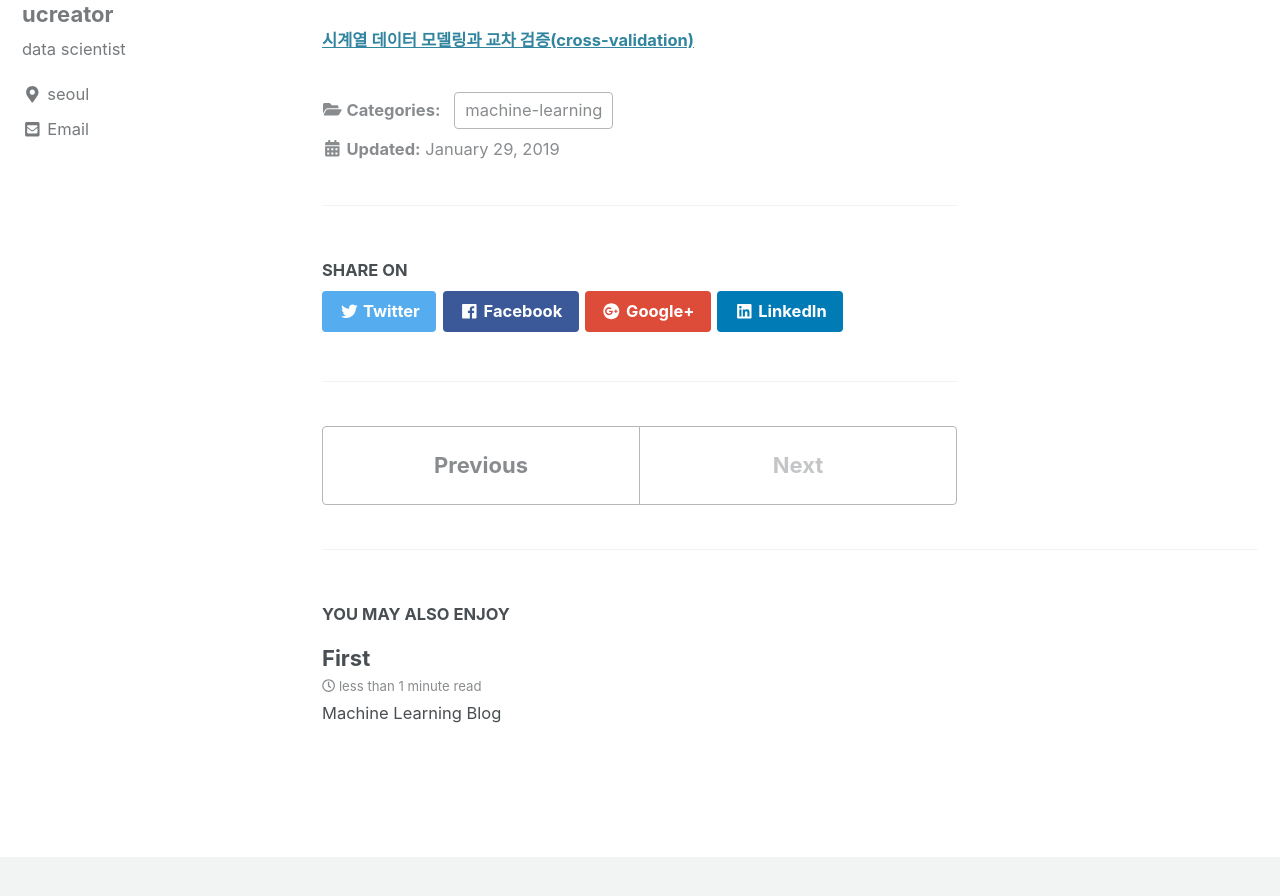
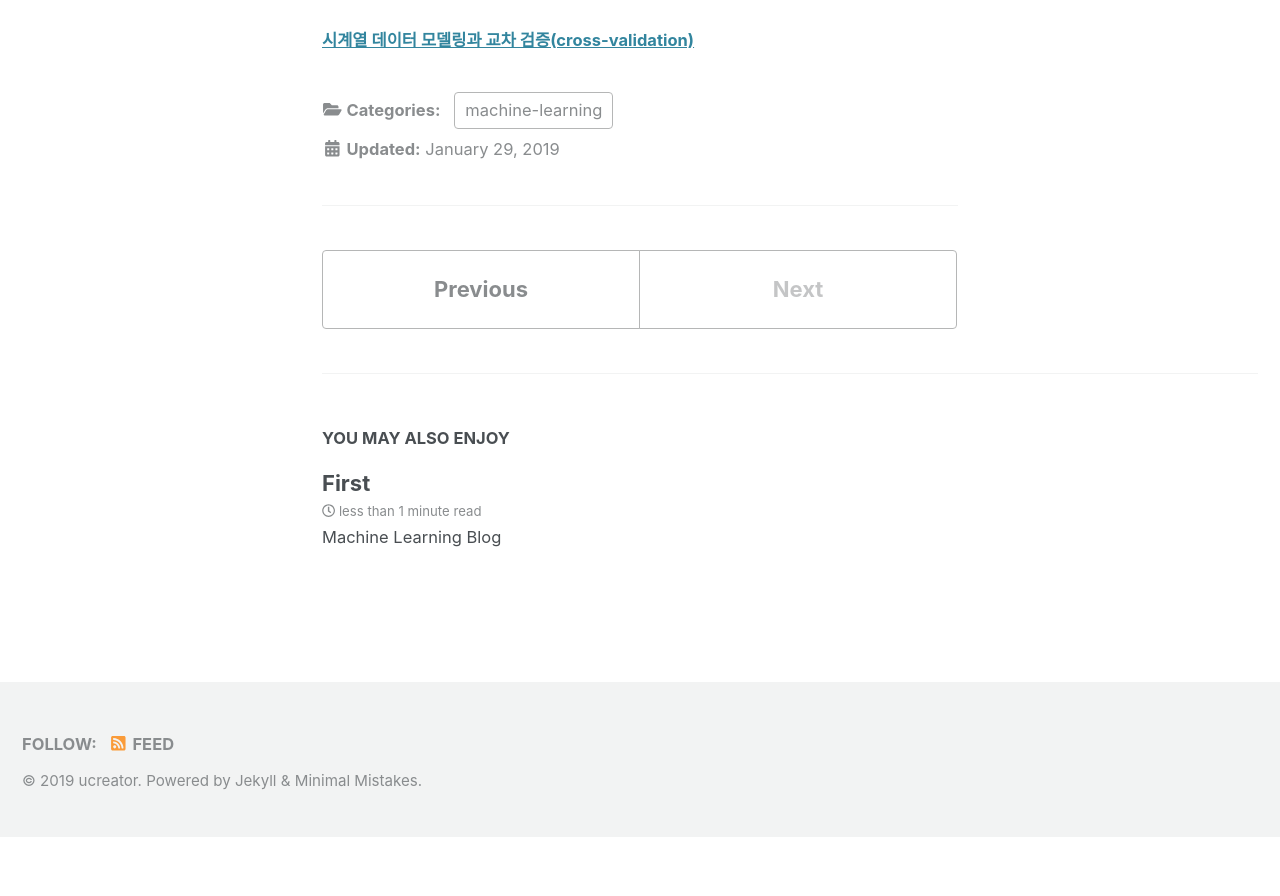
Before and after one commit to ucreator/ucreator.github.io, a Jekyll site: the page built from _posts/2019-01-30-what-i-am-learning.md, in a window 1280 px wide and 900 px high, scrolled down 3403 px. Shown: the top 896 px of the window. Built offline with Jekyll 4.4.1, drawn with Linux system fonts in a browser that asks for light colours; cached includes are drawn as plain includes; nearby versions of some CDN libraries; after the commit the page ends 4239 px from its top, so only the background shows below that; part of the change alters nothing that is shown.

```diff
--- a/_config.yml
+++ b/_config.yml
@@ -291,5 +291,5 @@ defaults:
       author_profile: true
       read_time: true
       comments: true
-      share: true
+      share: false
       related: true
--- a/_posts/2019-01-30-what-i-am-learning.md
+++ b/_posts/2019-01-30-what-i-am-learning.md
@@ -2,6 +2,7 @@
 title: "What I Am Learning"
 date: 2019-01-30 00:25:00 +0900
 categories: machine-learning
+use_math: true
 ---
 
 ## What I Am Learning
```
